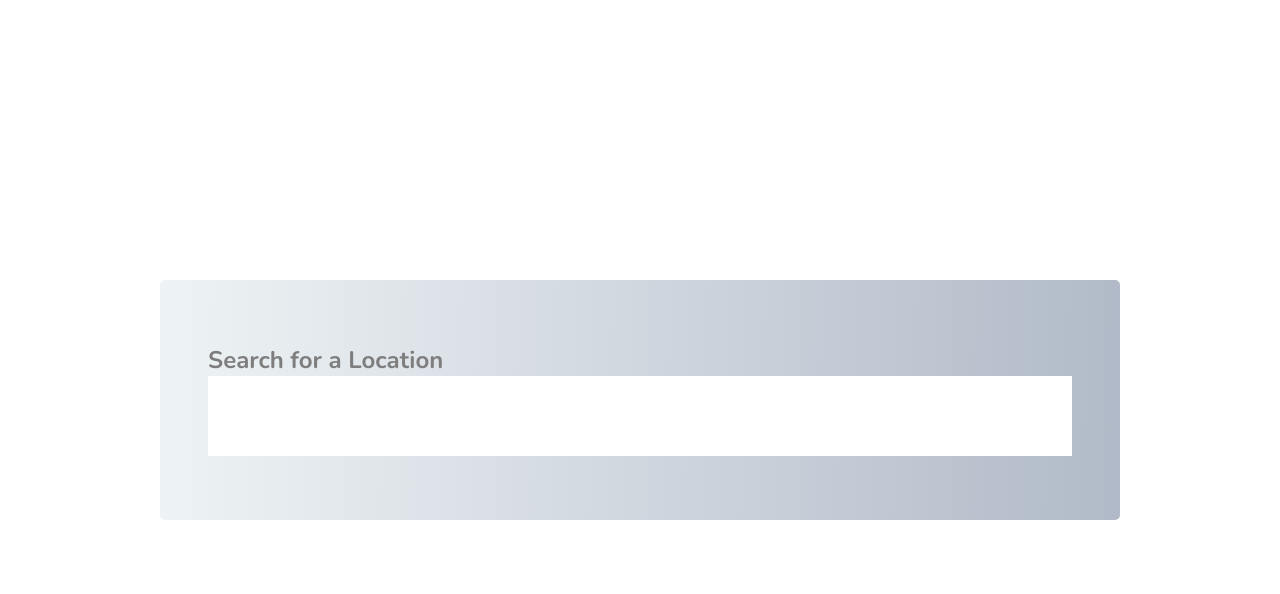
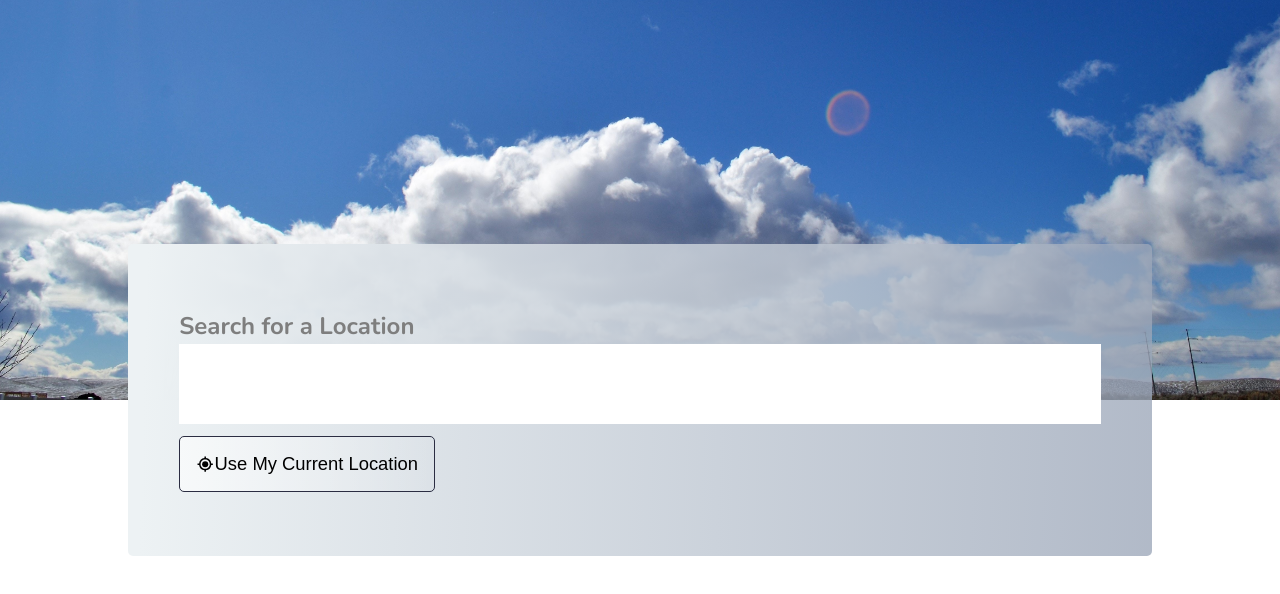
Before and after one commit to AChumber/react-weather-app, a React (Create React App) app: page / in a window 1280 px wide. Shown: the top 594 px of the page. Built offline with nearby package versions, Linux system fonts and the light colour scheme.

Commit message:
Debounce input for location (not yet fetching). Geolocation gets coords.

```diff
--- a/package.json
+++ b/package.json
@@ -7,12 +7,17 @@
     "@testing-library/react": "^12.1.2",
     "@testing-library/user-event": "^13.5.0",
     "@types/jest": "^27.4.0",
+    "@types/lodash": "^4.14.178",
+    "@types/lodash.debounce": "^4.0.6",
     "@types/node": "^16.11.22",
     "@types/react": "^17.0.39",
     "@types/react-dom": "^17.0.11",
     "@types/styled-components": "^5.1.22",
+    "lodash": "^4.17.21",
+    "lodash.debounce": "^4.0.8",
     "react": "^17.0.2",
     "react-dom": "^17.0.2",
+    "react-icons": "^4.3.1",
     "react-scripts": "5.0.0",
     "styled-components": "^5.3.3",
     "typescript": "^4.5.5",
--- a/src/App.tsx
+++ b/src/App.tsx
@@ -1,5 +1,5 @@
 import React from 'react';
-import { HomePage } from './components/Home/HomePage';
+import { HomePage } from './components/Home';
 
 function App() {
   return (
--- /dev/null
+++ b/src/components/Home/CurrentLocation.tsx
@@ -0,0 +1,29 @@
+import React, { useState, useEffect } from 'react';
+import { BiCurrentLocation } from 'react-icons/bi';
+import { SecondaryButton } from '../shared/SecondaryButton';
+
+export const CurrentLocation = () => {
+    const [isGeolocation, setIsGeolocation] = useState<boolean>(true);
+
+    useEffect(() => {
+        if(!navigator.geolocation) {
+            setIsGeolocation(false);
+        }
+        setIsGeolocation(true);
+    }, [])
+
+    const handleCurrentLocationClick = () => {
+        if(isGeolocation) {
+            navigator.geolocation.getCurrentPosition(position => {
+                let { latitude:lat, longitude:long } = position.coords;
+                console.log(lat, long);
+            })
+        }
+    }
+
+    return (
+        <SecondaryButton onClick={ handleCurrentLocationClick }>
+            <BiCurrentLocation />{ isGeolocation ? 'Use My Current Location' : 'Current Location Unavailable'}
+        </SecondaryButton>
+    );
+}
--- a/src/components/Home/HomePage.tsx
+++ /dev/null
@@ -1,11 +0,0 @@
-import React from 'react';
-import { Search } from './Search';
-import BGImage from '../../assets/pexels-sunny.jpg';
-
-export const HomePage = () => {
-    return(
-        <div>
-            <Search />
-        </div>
-    );
-};
--- a/src/components/Home/Search.tsx
+++ b/src/components/Home/Search.tsx
@@ -1,8 +1,10 @@
-import React, { useState } from 'react';
+import React, { useCallback, useState } from 'react';
 import styled from 'styled-components';
+import { debounce } from 'lodash';
+import { CurrentLocation } from './CurrentLocation';
 
 const StyledDiv = styled.div`
-    width: 75%;
+    width: clamp(80%, 80%, 75%);
     position: absolute;
     left: 50%;
     top: 50%;
@@ -24,17 +26,32 @@ const StyledInput = styled.input`
     padding: 1.5rem 0.5rem;
     border: none;
     font-size: 1.75rem;
+    margin-bottom: 0.75rem;
 `;
 
 
 export const Search = () => {
-    const [search, setSearch] = useState<String>("");
+    const [search, setSearch] = useState<string>("");
+
+    const debounceSuggestions = useCallback(debounce(async (searchTerm:string) => {
+            if(searchTerm !== '') {
+                console.log(searchTerm);
+            }
+        }, 400), []);
+
+    const handleInputChange = (e:React.ChangeEvent<HTMLInputElement>) => {
+        let searchTerm:string = e.target.value;
+        setSearch(searchTerm);
+
+        debounceSuggestions(searchTerm);
+    };
 
     return (
         <StyledDiv>
             <InputWrapper>
                 <StyledH2>Search for a Location</StyledH2>
-                <StyledInput type='text' onChange={ (e) => setSearch(e.target.value) } />
+                <StyledInput type='text' onChange={ (e) => handleInputChange(e) } value={ search } />
+                <CurrentLocation />
             </InputWrapper>
         </StyledDiv>
     );
--- /dev/null
+++ b/src/components/Home/index.tsx
@@ -0,0 +1,19 @@
+import React from 'react';
+import styled from 'styled-components';
+import { Search } from './Search';
+import BGImage from '../../assets/pexels-sunny-cropped.jpg';
+
+const StyledImg = styled.img`
+    width: 100%;
+    height: 50vh;
+    object-fit: cover;
+`;
+
+export const HomePage = () => {
+    return(
+        <div>
+            <StyledImg src={ BGImage } />
+            <Search />
+        </div>
+    );
+};
--- /dev/null
+++ b/src/components/shared/SecondaryButton.tsx
@@ -0,0 +1,27 @@
+import React from 'react';
+import styled from 'styled-components';
+
+interface Props {
+    onClick?: () => any;
+    children: React.ReactNode
+}
+
+const StyledSecondaryBtn = styled.button`
+    font-size: 1.15rem;
+    border-radius: 5px;
+    padding: 1rem;
+    border: 1px solid #2B2D42;
+    background: linear-gradient(90.59deg, rgba(255, 255, 255, 0.6) 0.51%, rgba(255, 255, 255, 0) 99.7%);
+    display: flex;
+    align-items: center;
+    cursor: pointer;
+    transition: all 0.15s ease-in;
+
+    &:hover {
+        background-color: #EDF2F4;
+        box-shadow: 1px 1px 4px rgba(43,45,66,0.3);
+    }
+`;
+
+export const SecondaryButton = ({ children, onClick }: Props) => <StyledSecondaryBtn
+                                                                    onClick={ onClick && onClick }>{ children }</StyledSecondaryBtn>;
--- a/src/index.css
+++ b/src/index.css
@@ -8,4 +8,5 @@ body {
   font-family: 'Nunito', sans-serif;
   -webkit-font-smoothing: antialiased;
   -moz-osx-font-smoothing: grayscale;
+  line-height: 1.5;
 }
```
Also changed, not shown: src/assets/pexels-sunny-cropped.jpg (added), 1 other file (tests, documents, lock files or other folders).
